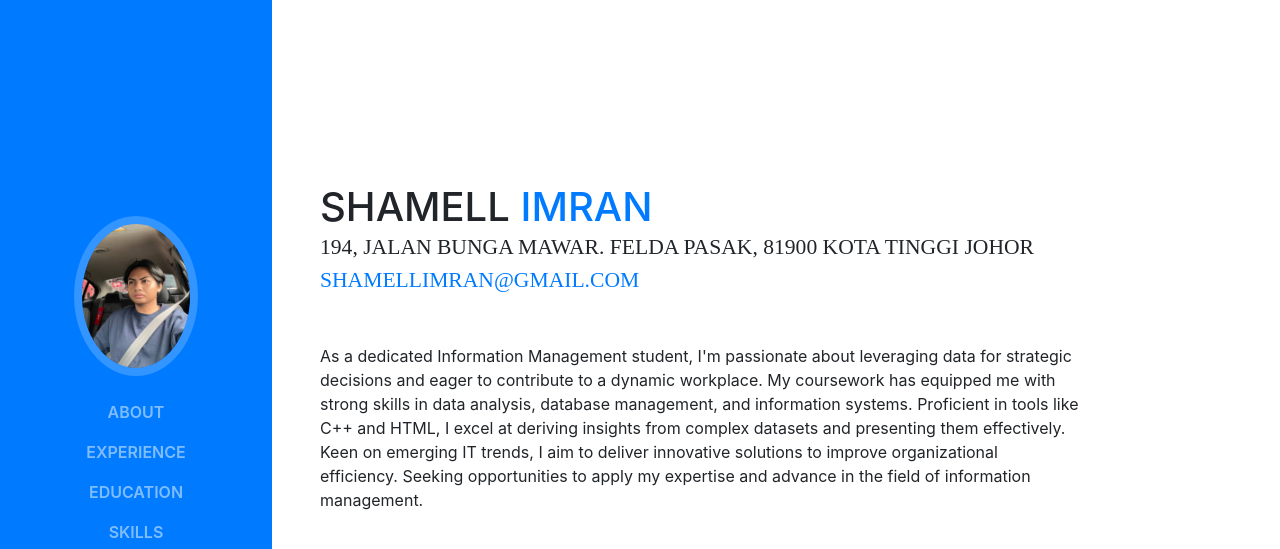
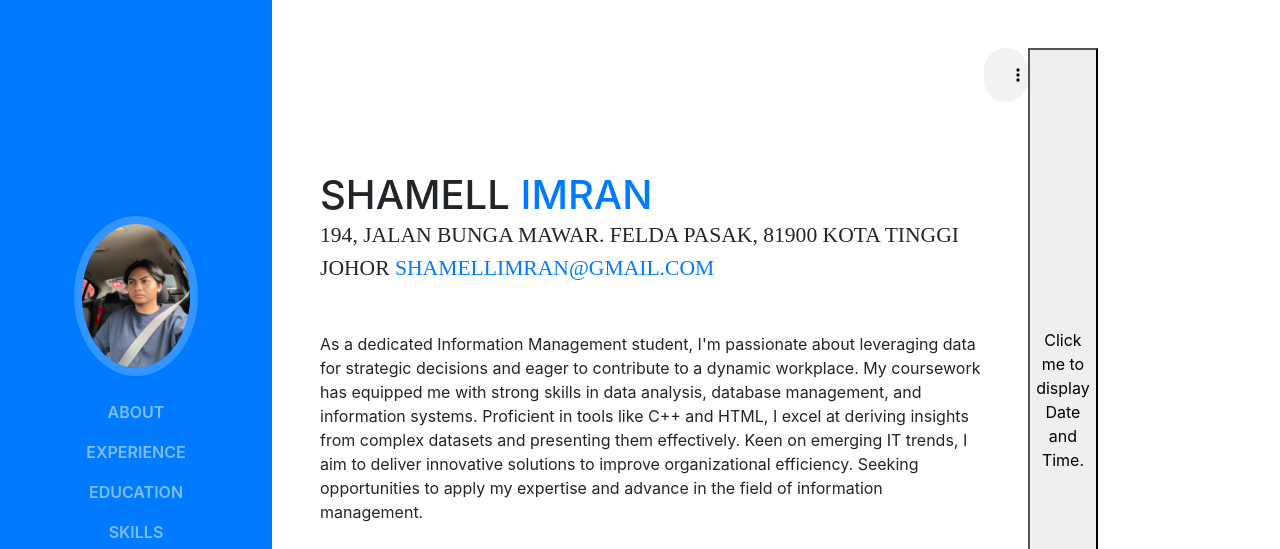
Before and after one commit to shamellimran/myresume, a website with bundled scripts: page about.html in a window 1280 px wide. Shown: the top 549 px of the page. Built offline with nearby package versions, Linux system fonts and the light colour scheme; a web font is replaced by a local one.

Commit message:
Update about.html

```diff
--- a/about.html
+++ b/about.html
@@ -127,6 +127,14 @@
             </li>
           </ul>
         </div>
+        <br>
+        <audio controls>
+        <source src="audio.m4a" type="audio/mpeg">
+        </audio>
+        <br>
+        <button type="button"
+        onclick="document.getElementById('demo').innerHTML = Date()">
+        Click me to display Date and Time.</button>
         <p id="demo"></p>
         <marquee>AUTHOR: SHAMELL IMRAN</marquee>
       </section>
```
